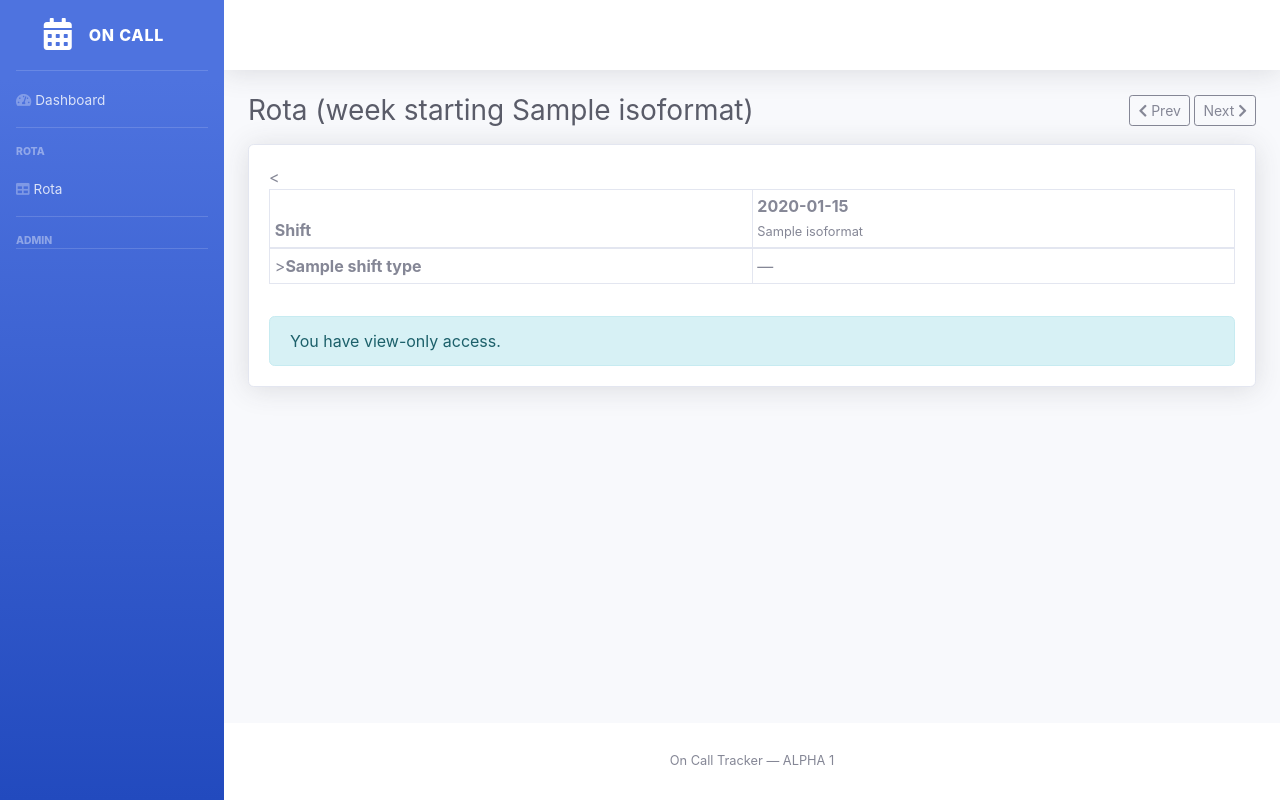
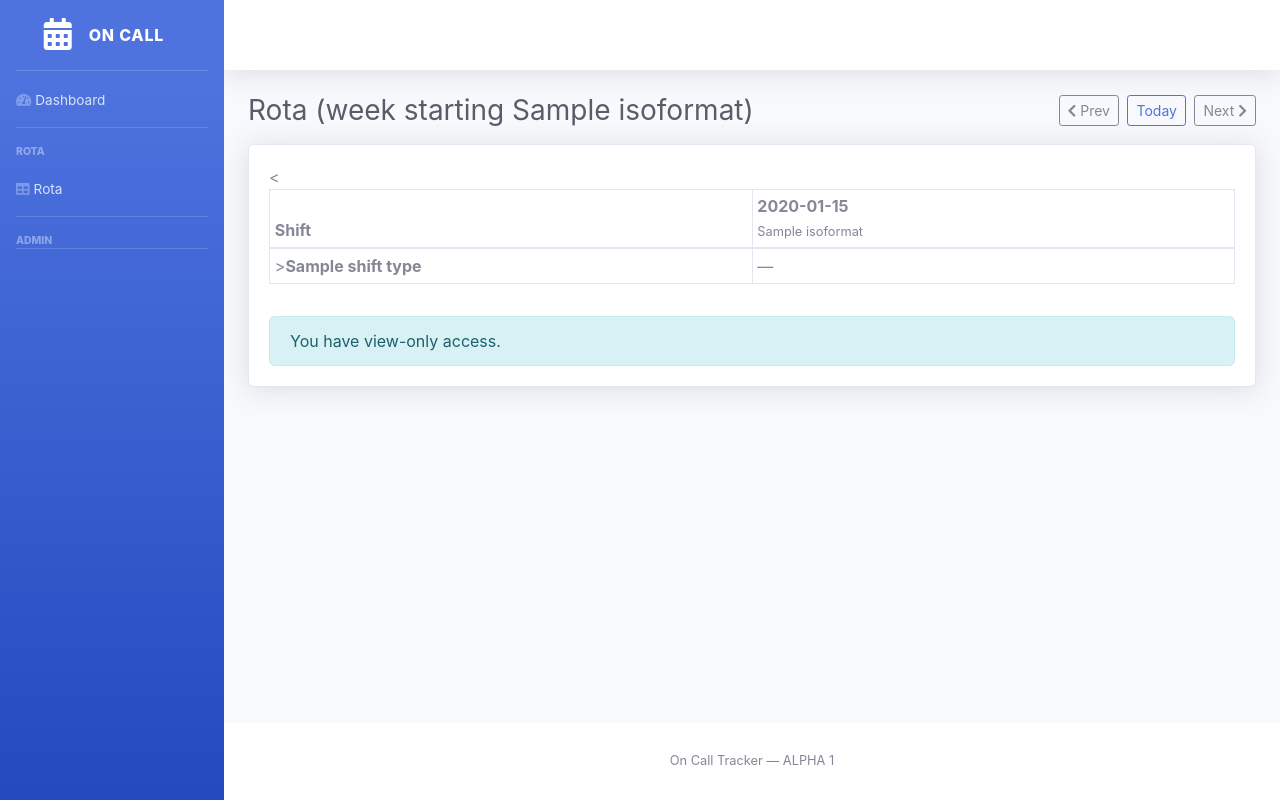
Before and after one commit to anthonyhales/TrackRota, a FastAPI app: template app/templates/rota_week.html in a window 1280 px wide. Run offline with FastAPI, Linux system fonts and the light colour scheme; the template is opened without the code that fills it: most values are stand-ins (such as "Sample title", 1, 10 or a date in 2020); some libraries are stand-ins or nearby versions.

Commit message:
Update rota_week.html

```diff
--- a/app/templates/rota_week.html
+++ b/app/templates/rota_week.html
@@ -2,10 +2,17 @@
 {% block content %}
 <div class="d-flex align-items-center justify-content-between mb-3">
   <h1 class="h3 text-gray-800 mb-0">Rota (week starting {{ week_start.isoformat() }})</h1>
-  <div>
-    <a class="btn btn-sm btn-outline-secondary" href="/rota?week={{ prev_week }}"><i class="fas fa-chevron-left"></i> Prev</a>
-    <a class="btn btn-sm btn-outline-secondary" href="/rota?week={{ next_week }}">Next <i class="fas fa-chevron-right"></i></a>
-  </div>
+<div>
+  <a class="btn btn-sm btn-outline-secondary" href="/rota?week={{ prev_week }}">
+    <i class="fas fa-chevron-left"></i> Prev
+  </a>
+  <a class="btn btn-sm btn-outline-primary mx-1" href="/rota">
+    Today
+  </a>
+  <a class="btn btn-sm btn-outline-secondary" href="/rota?week={{ next_week }}">
+    Next <i class="fas fa-chevron-right"></i>
+  </a>
+</div>
 </div>
 
 <div class="card shadow">
```
